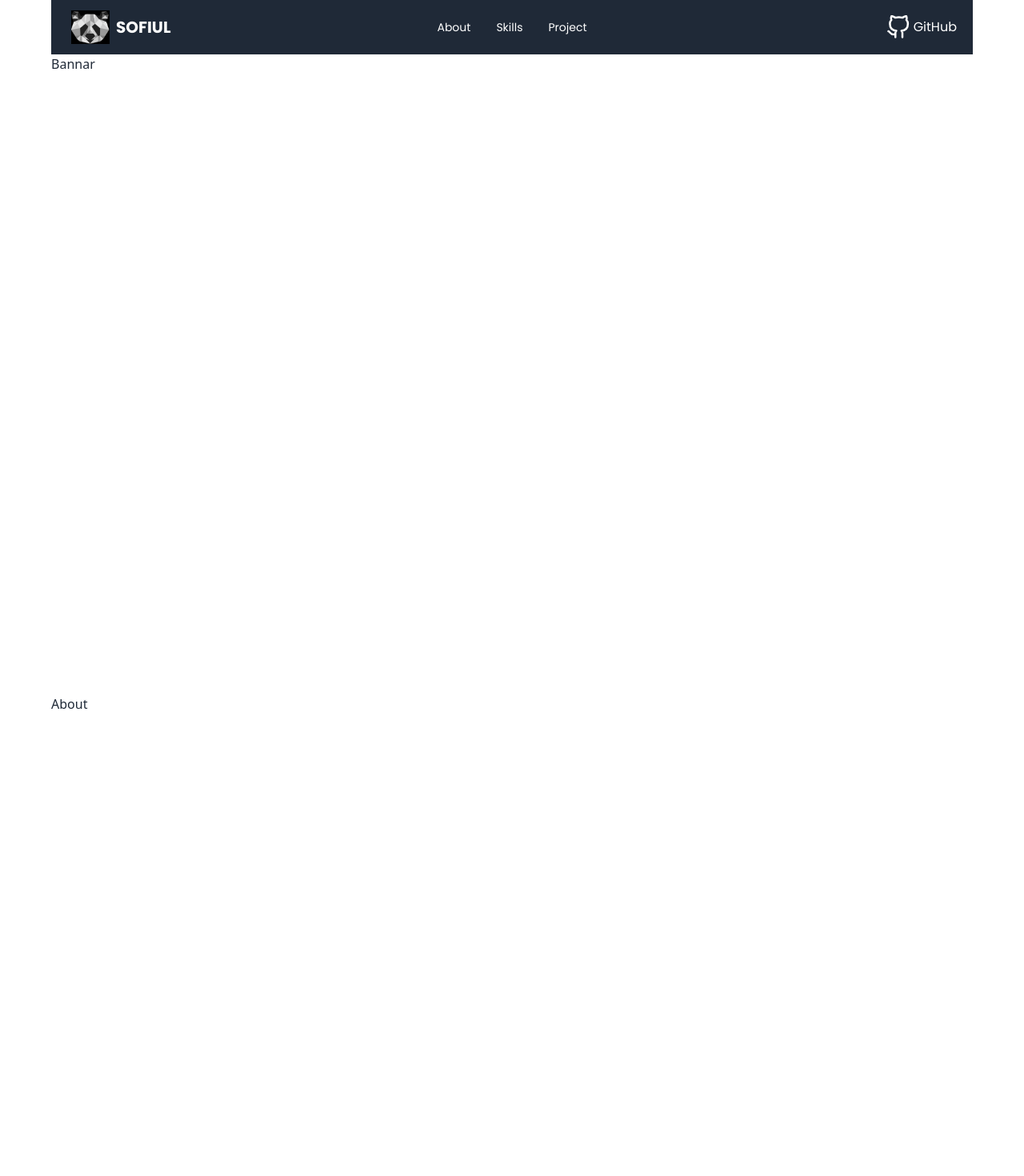
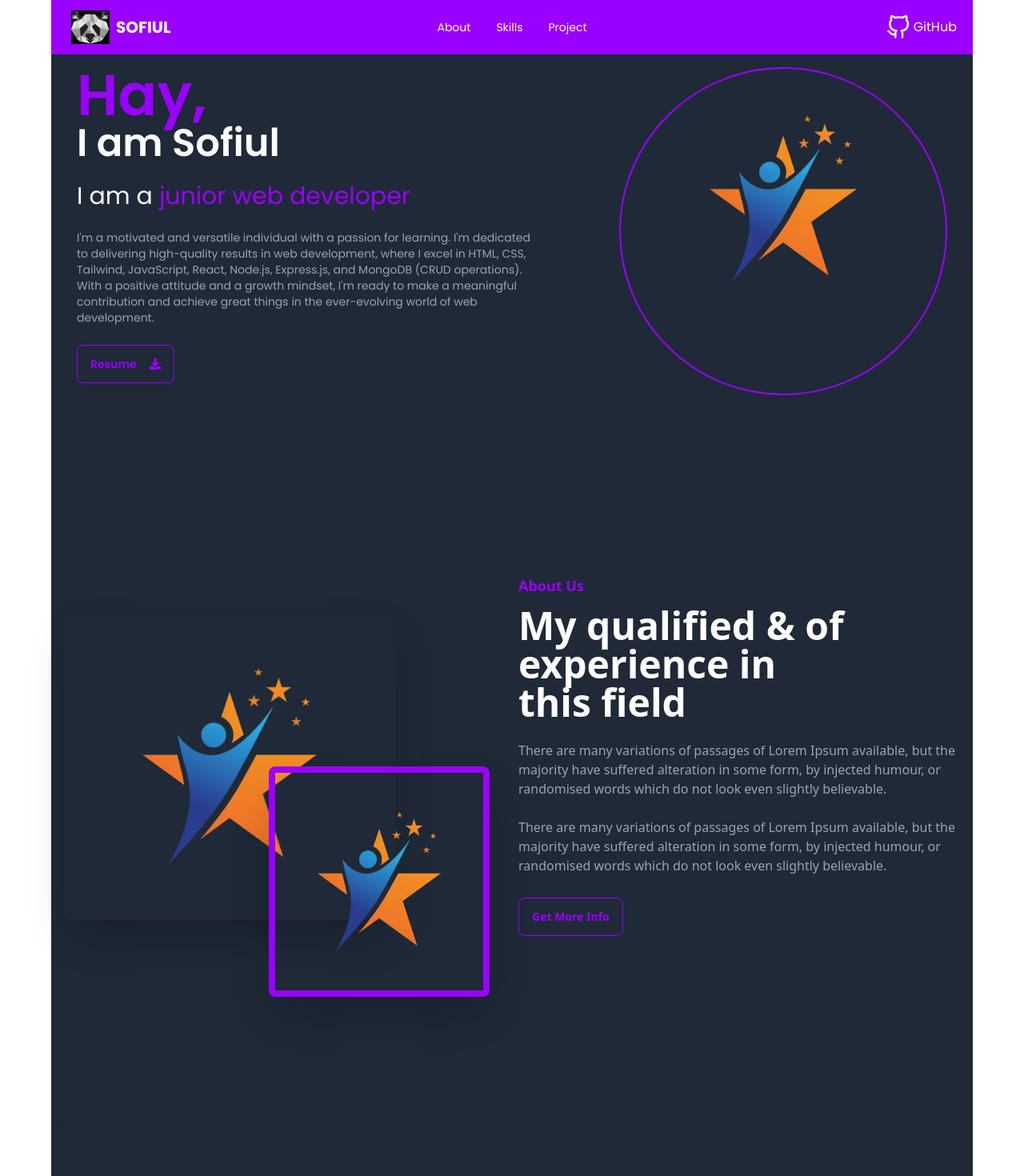
Before and after one commit to Sofiullh01/portfolio1.0, a React (Vite) app: page / in a window 1280 px wide. Shown: the top 1470 px of the page at 80% size. Built offline with nearby package versions, Linux system fonts and the light colour scheme.

Commit message:
add: about and bannar sections

```diff
--- a/package.json
+++ b/package.json
@@ -10,6 +10,8 @@
     "preview": "vite preview"
   },
   "dependencies": {
+    "axios": "^1.6.2",
+    "html2canvas": "^1.4.1",
     "react": "^18.2.0",
     "react-dom": "^18.2.0",
     "react-icons": "^4.12.0"
--- a/src/App.jsx
+++ b/src/App.jsx
@@ -10,7 +10,7 @@ function App() {
 
   return (
     <>
-      <div className='max-w-6xl mx-auto'>
+      <div className='max-w-6xl mx-auto bg-gray-800'>
       <NavBar/>
       <Banner/>
       <About/>
--- a/src/Components/About/About.jsx
+++ b/src/Components/About/About.jsx
@@ -1,9 +1,31 @@
-
+import image from '../../assets/23-08-removebg-preview.png'
 const About = () => {
     return (
-        <div className="h-screen">
-            About
+        <div className="hero min-h-screen my-8 ">
+      <div className="hero-content flex-col lg:flex-row">
+        <div className='lg:w-1/2 relative'>
+        <img
+          src={image}
+          className="w-3/4 lg:h-96 object-cover rounded-lg shadow-2xl"
+        />
+        <img
+          src={image}
+          className="w-2/4 rounded-lg shadow-2xl lg:h-72 object-cover absolute lg:right-5 lg:top-2/4 border-8 border-[#9900FF]"
+        />
         </div>
+        <div className='lg:w-1/2'>
+            <h3 className='text-lg font-bold text-custom-500 mb-3 text-[#9900FF]'>About Us</h3>
+          <h1 className="text-5xl font-bold lg:pr-32 text-white">My qualified & of experience in this field</h1>
+          <p className="py-6 text-gray-400">
+          There are many variations of passages of Lorem Ipsum available, but the majority have suffered alteration in some form, by injected humour, or randomised words which do not look even slightly believable.
+          </p>
+          <p className="text-gray-400">
+          There are many variations of passages of Lorem Ipsum available, but the majority have suffered alteration in some form, by injected humour, or randomised words which do not look even slightly believable.
+          </p>
+          <button className="btn bg-transparent my-7 border-[#9900FF] text-[#9900FF] hover:bg-[#9900FF] hover:text-white duration-700 hover:border-none ">Get More Info</button>
+        </div>
+      </div>
+    </div>
     );
 };
 
--- a/src/Components/Bannar/Banner.jsx
+++ b/src/Components/Bannar/Banner.jsx
@@ -1,11 +1,27 @@
 
-
+import profile from "../../assets/23-08-removebg-preview.png";
+import { FaDownload } from "react-icons/fa";
+import resume from "../../assets/Resume.pdf";
 const Banner = () => {
-    return (
-        <div className="h-screen">
-            Bannar
-        </div>
-    );
+  return (
+    <div className="flex lg:flex-row md:flex-col-reverse justify-center items-center bg-gray-800 text-white font-poppins px-8 pb-8 flex-col-reverse ">
+      <div className="flex-1 space-y-6 md:text-center lg:text-left">
+        <h2 className="text-5xl font-semibold">
+          <span className="text-7xl text-[#9900FF]">Hay,</span> <br /> I am Sofiul
+        </h2>
+        <h5 className="text-3xl">I am a  <span className="text-[#9900FF]">junior web developer</span></h5>
+        <p className="lg:w-[85%] text-gray-400 text-sm">
+        I'm a motivated and versatile individual with a passion for learning. I'm dedicated to delivering high-quality results in web development, where I excel in HTML, CSS, Tailwind, JavaScript, React, Node.js, Express.js, and MongoDB (CRUD operations). With a positive attitude and a growth mindset, I'm ready to make a meaningful contribution and achieve great things in the ever-evolving world of web development.
+        </p>
+        <a href={resume} download='Resume' className="btn bg-transparent my-7 border-[#9900FF] text-[#9900FF] hover:bg-[#9900FF] hover:text-white duration-700 hover:border-none">
+          Resume <FaDownload className="ml-2"/>
+        </a>
+      </div>
+      <div className="rounded-full border-2 border-[#9900FF]  lg:w-[410px] lg:h-[410px] md:w-64 md:h-64 mt-4">
+        <img src={profile} alt="profile" className=" " />
+      </div>
+    </div>
+  );
 };
 
 export default Banner;
--- a/src/Components/NavBar/NavBar.jsx
+++ b/src/Components/NavBar/NavBar.jsx
@@ -2,12 +2,12 @@ import { FiGithub } from "react-icons/fi";
 import logoImg from "../../assets/WhatsApplogo.jpg";
 const NavBar = () => {
   const navLinks = <>
-  <li><a href="#1">About</a></li>
-  <li><a href="">Skills</a></li>
-  <li><a href="">Project</a></li>
+  <li><a href="#about">About</a></li>
+  <li><a href="#">Skills</a></li>
+  <li><a href="#">Project</a></li>
   </>
   return (
-    <div className="navbar  font-poppins bg-gray-800 text-white">
+    <div className="navbar font-poppins bg-[#9900FF]  text-white">
       <div className="navbar-start">
         <div className="dropdown">
           <div tabIndex={0} role="button" className="btn btn-ghost lg:hidden">
```
Also changed, not shown: 2 other files (tests, documents, lock files or other folders).
